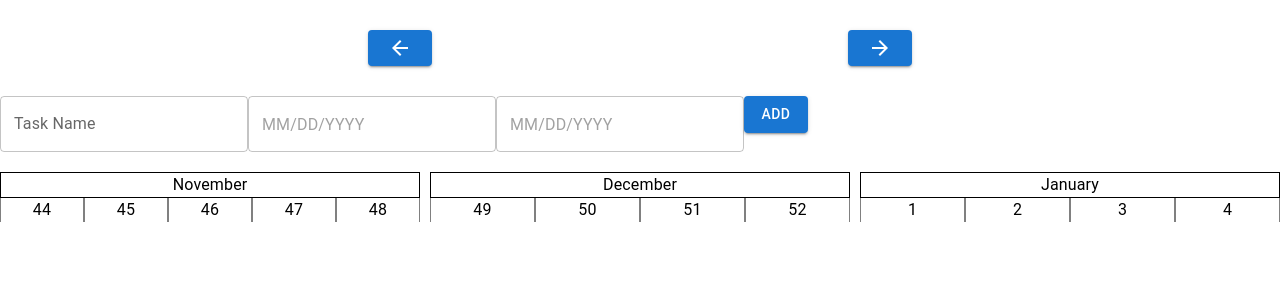
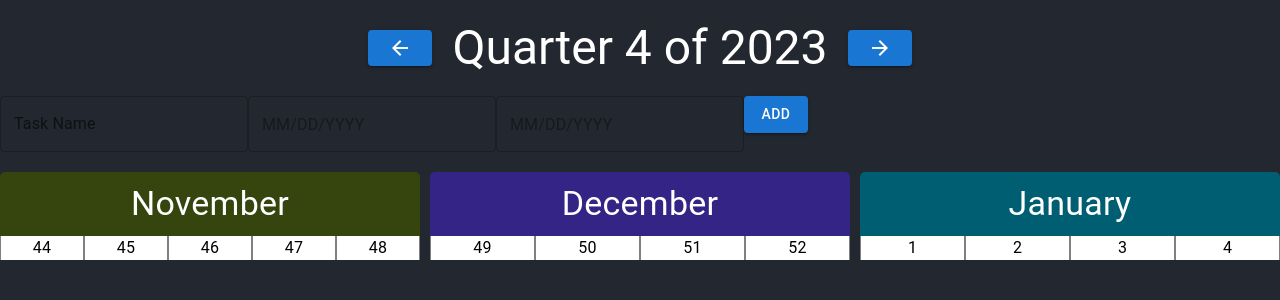
Before and after one commit to Teser301/csp, a React (Create React App) app: page / in a window 1280 px wide. Shown: the top 300 px of the page. Built offline with nearby package versions, Linux system fonts and the light colour scheme.

Commit message:
Feature: Added colors for months, new styles

```diff
--- a/src/components/calendarHeader.tsx
+++ b/src/components/calendarHeader.tsx
@@ -7,18 +7,38 @@ interface CalendarHeaderProps {
 }
 
 function CalendarHeader({ month }: CalendarHeaderProps) {
-  // const monthColors = [
-  //   "#472183", // January
-  //   "82C3EC", // February
-  //   "green", // March
-  // ];
-  // const monthIndex = month.month();
+  const monthColors = [
+    "#005e72", // January
+    "#c70779", // February
+    "#e6334b", // March
+    "#ffb713", // April
+    "#f5e077", // May
+    "#83cade", // June
+    "#218bab", // July
+    "#e1b0c6", // August
+    "#d6af08", // September
+    "#973a06", // October
+    "#36450e", // November
+    "#342486", // December
+  ];
+  const monthIndex = month.month();
+  const backgroundColor = monthColors[monthIndex];
   return (
-    <Box>
+    <Box
+      sx={{
+        backgroundColor: backgroundColor,
+        height: "4rem",
+        display: "flex",
+        alignItems: "center",
+        justifyContent: "center",
+        borderRadius: "5px 5px 0px 0px",
+      }}
+    >
       <Typography
+        variant="h4"
         sx={{
           textAlign: "center",
-          border: "1px solid black",
+          color: "#fff",
         }}
       >
         {month.format("MMMM")}
--- a/src/index.css
+++ b/src/index.css
@@ -5,6 +5,7 @@ body {
     sans-serif;
   -webkit-font-smoothing: antialiased;
   -moz-osx-font-smoothing: grayscale;
+  background-color: rgb(35 39 47);
 }
 code {
   font-family: source-code-pro, Menlo, Monaco, Consolas, "Courier New",
--- a/src/types.ts
+++ b/src/types.ts
@@ -3,4 +3,5 @@ export type Task = {
   name: string;
   startDate: dayjs.Dayjs | null;
   endDate: dayjs.Dayjs | null;
+  color: string;
 };
```
